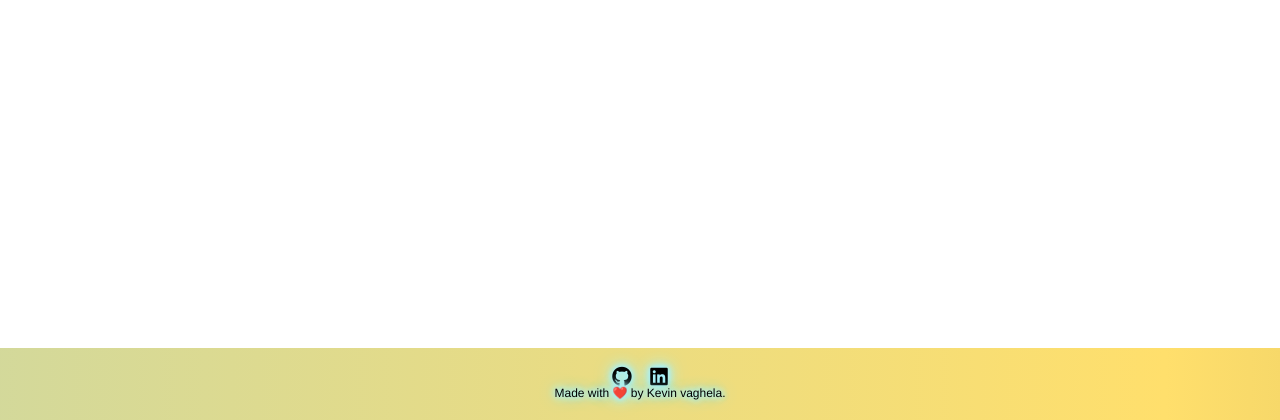
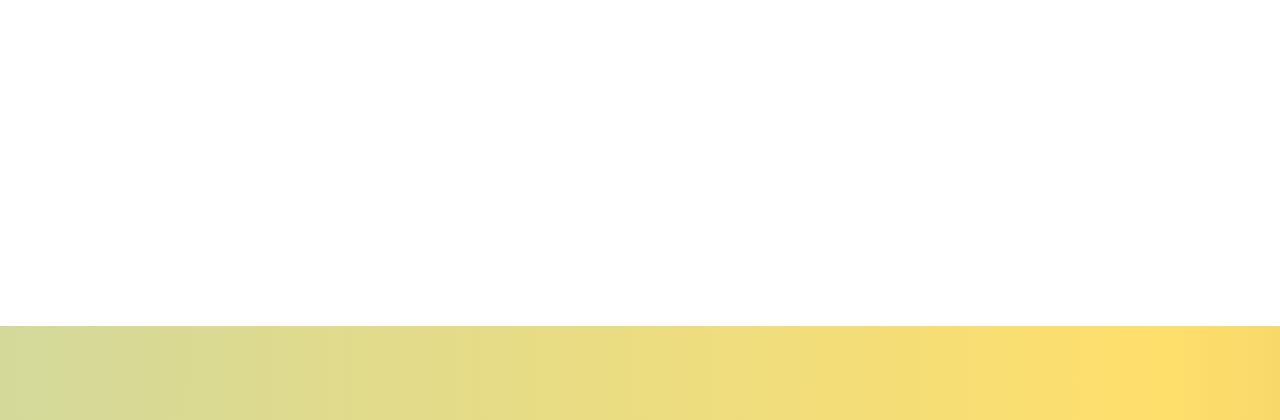
Before and after one commit to kevinvaghela/crop-predictor, a Flask app: template templates/result.html in a window 1280 px wide. Shown: the part 380-800 px from the top of the page. Run offline with Flask 2, Linux system fonts and the light colour scheme; the template is opened without the code that fills it, so the values that code supplies are empty; parts of the project's set-up code (start-up, migrations or seed data) failed here and were passed over; some libraries are stand-ins or nearby versions.

Commit message:
Update result.html

```diff
--- a/templates/result.html
+++ b/templates/result.html
@@ -71,11 +71,14 @@
 
 		<!-- Footer -->
        <div class='footer'>
-           <div class="contact">
+	   <br>
+	   <br>
+	   <br>
+           <!--div class="contact">
                <a target="_blank" href="https://github.com/kevinvaghela"><i class="fab fa-github fa-lg contact-icon"></i></a>
                <a target="https://www.linkedin.com/in/kevinvaghela"><i class="fab fa-linkedin fa-lg contact-icon"></i></a>
            </div>
-           <p class='footer-description'>Made with ❤️ by Kevin vaghela.</p>
+           <p class='footer-description'>Made with ❤️ by Kevin vaghela.</p-->
        </div>
 
 	</body>
```
